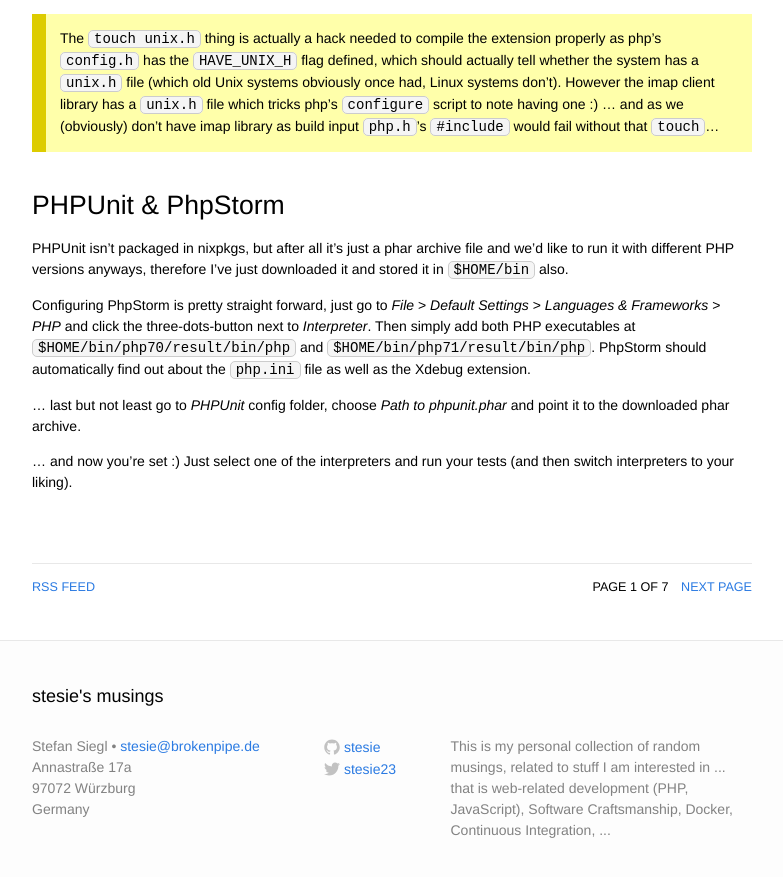
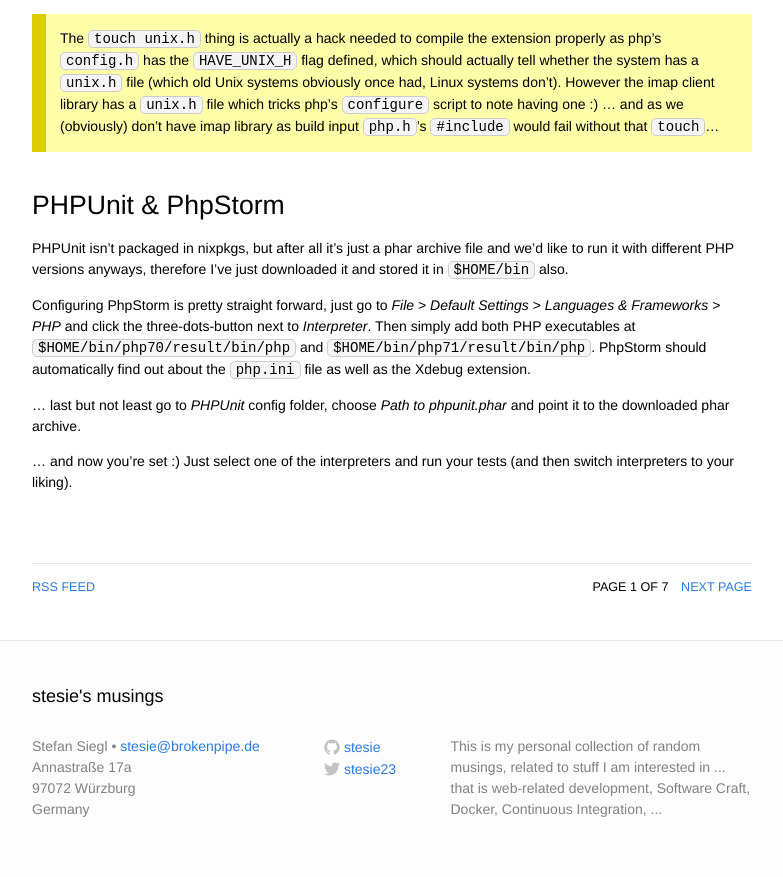
Before and after one commit to stesie/stesie.github.com, a Jekyll site: the page built from index.html, in a window 1280 px wide and 900 px high, scrolled down 10670 px. Shown: the top 877 px of the window, without its empty margins (248-1031 px from the left). Built offline with Jekyll 4.4.1, drawn with Linux system fonts in a browser that asks for light colours; the list of posts is cut into pages by our own code.

Commit message:
Update site description

```diff
--- a/_config.yml
+++ b/_config.yml
@@ -1,7 +1,7 @@
 # Site settings
 title: stesie's musings
 email: stesie@brokenpipe.de
-description: "This is my personal collection of random musings, related to stuff I am interested in ... that is web-related development (PHP, JavaScript), Software Craftsmanship, Docker, Continuous Integration, ..."
+description: "This is my personal collection of random musings, related to stuff I am interested in ... that is web-related development, Software Craft, Docker, Continuous Integration, ..."
 baseurl: ""
 url: "http://stesie.github.io"
 twitter_username: stesie23
```
